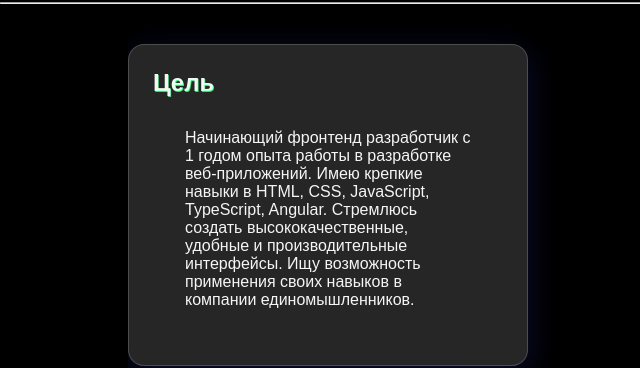
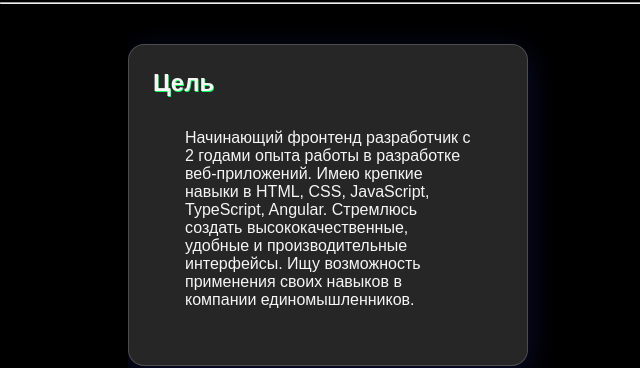
Before and after one commit to mid-ved/Portfolio, a plain HTML site: page index.html in a window 1280 px wide. Shown: the part 1177-1545 px from the top of the page, 0-640 px from the left. Drawn offline with Linux system fonts and the light colour scheme.

Commit message:
Update index.html

```diff
--- a/index.html
+++ b/index.html
@@ -138,7 +138,7 @@
         <section class="target">
             <div class="card">
                 <h1 class="title">Цель</h1>
-                <p class="subtitle">Начинающий фронтенд разработчик с 1 годом опыта работы в разработке веб-приложений. Имею крепкие навыки в HTML, CSS, JavaScript, TypeScript, Angular. Стремлюсь создать высококачественные, удобные и производительные интерфейсы. Ищу возможность применения своих навыков в компании единомышленников.</p>
+                <p class="subtitle">Начинающий фронтенд разработчик с 2 годами опыта работы в разработке веб-приложений. Имею крепкие навыки в HTML, CSS, JavaScript, TypeScript, Angular. Стремлюсь создать высококачественные, удобные и производительные интерфейсы. Ищу возможность применения своих навыков в компании единомышленников.</p>
             </div>
 
             <div class="cart">
```
